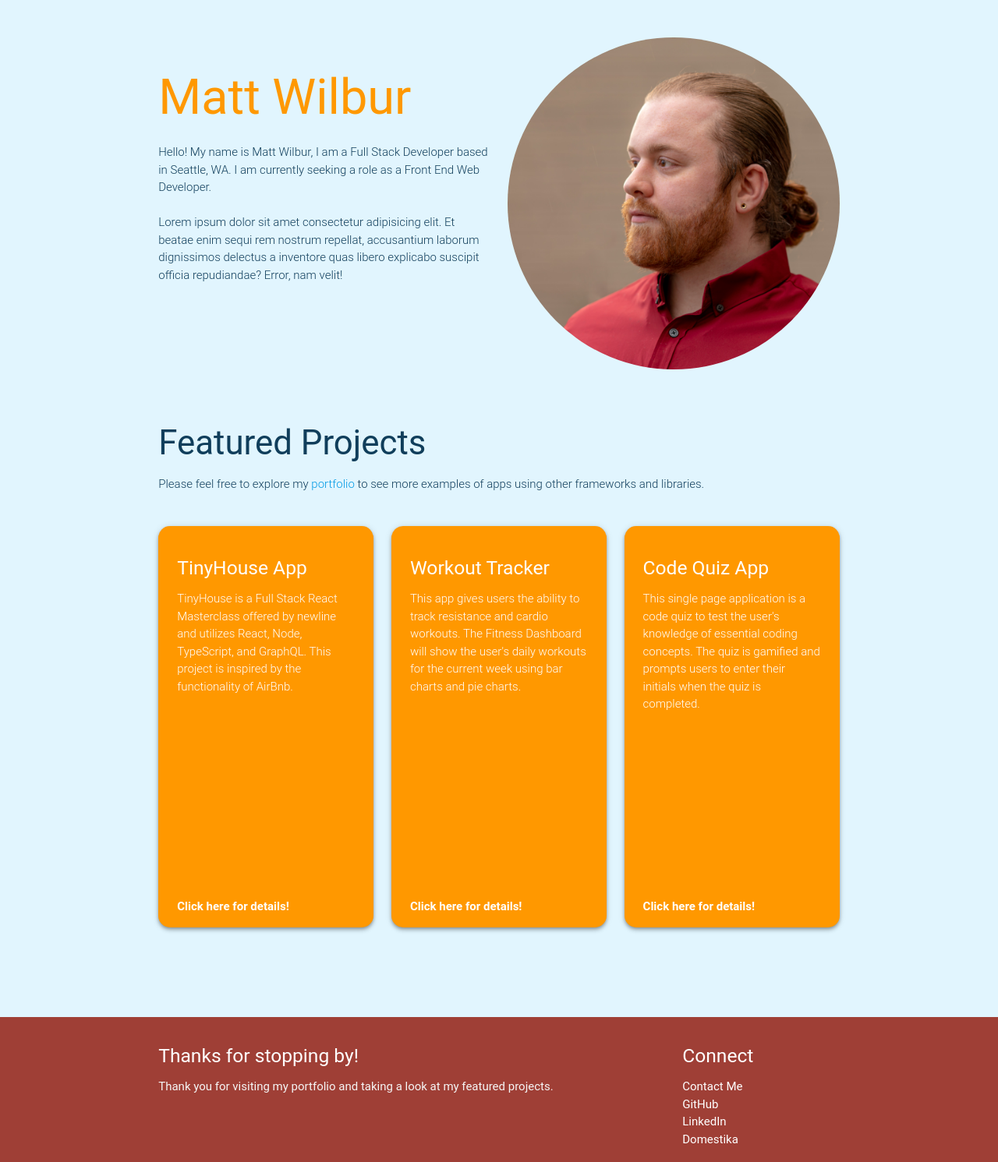
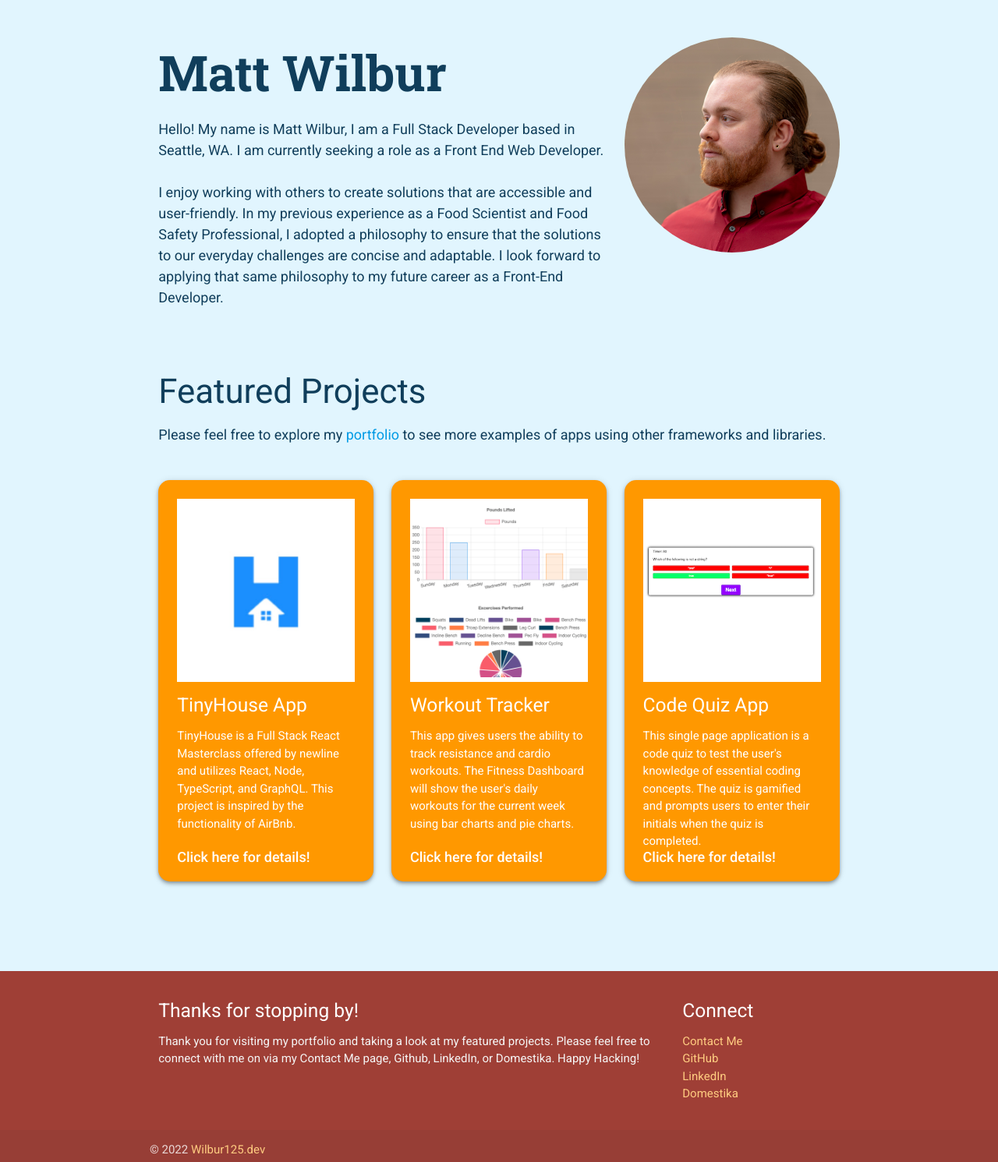
Before and after one commit to wilbur125/portfolio, a plain HTML site: page index.html in a window 1280 px wide. Shown: the part 76-1567 px from the top of the page at 78% size. Drawn offline with nearby package versions, Linux system fonts and the light colour scheme.

Commit message:
Updated nav, page headers, paragraph tags, anchor tags, active class, and footer to match on html pages

```diff
--- a/index.html
+++ b/index.html
@@ -6,12 +6,15 @@
   <title>Matt Wilbur - Full Stack Developer</title>
 
   <link href="https://fonts.googleapis.com/icon?family=Material+Icons" rel="stylesheet">
+  <link rel="preconnect" href="https://fonts.googleapis.com">
+  <link rel="preconnect" href="https://fonts.gstatic.com" crossorigin>
+  <link href="https://fonts.googleapis.com/css2?family=Roboto:wght@400;500;700&family=Roboto+Slab:wght@400;700&display=swap" rel="stylesheet">
   <link href="css/materialize.css" type="text/css" rel="stylesheet" media="screen,projection"/>
   <link href="css/style.css" type="text/css" rel="stylesheet" media="screen,projection"/>
 </head>
 <body class="light-blue lighten-5">
   <nav id="nav" role="navigation">
-    <div class="nav-wrapper container"><a id="logo-container" href="index.html" class="brand-logo">Wilbur125</a>
+    <div class="nav-wrapper container"><a id="logo-container" href="index.html" class="brand-logo roboto-slab-boldify">Wilbur125</a>
       <ul class="right hide-on-med-and-down">
         <li class="active"><a href="index.html">Home</a></li>
         <li><a href="assets/resume/matthew-wilbur-resume.pdf" target="_blank">Resume</a></li>
@@ -39,20 +42,21 @@
           <img class="responsive-img circle" src="./assets/images/profile-main.jpg" alt="Profile photo of the developer">
         </div>
 
-        <div class="col s12 l6">
+        <div class="col s12 l8">
           <div class="col s4 show-on-medium hide-on-small-and-down hide-on-large-only right">
             <!-- med, floats right -->
             <img class="responsive-img circle" src="./assets/images/profile-main.jpg" alt="Profile photo of the developer">
           </div>
-          <h1 class="header orange-text">Matt Wilbur</h1>
-          <p class="header light lead">Hello! My name is Matt Wilbur, I am a Full Stack Developer based in Seattle, WA. I am currently seeking a role as a Front End Web Developer.<br><br>
-          Lorem ipsum dolor sit amet consectetur adipisicing elit. Et beatae enim sequi rem nostrum repellat, accusantium laborum dignissimos delectus a inventore quas libero explicabo suscipit officia repudiandae? Error, nam velit!</p>
+          <h1 class="header home-title-header">Matt Wilbur</h1>
+          <p class="header light lead custom-large-font">Hello! My name is Matt Wilbur, I am a Full Stack Developer based in Seattle, WA. I am currently seeking a role as a Front End Web Developer.<br><br>
+          I enjoy working with others to create solutions that are accessible and user-friendly. In my previous experience as a Food Scientist and Food Safety Professional, I adopted a philosophy to ensure that the solutions to our everyday challenges are concise and adaptable. I look forward to applying that same philosophy to my future career as a Front-End Developer.
+          </p>
 
         </div>
 
-        <div class="col s12 m6 show-on-large hide-on-med-and-down">
+        <div class="col s12 m6 l4 show-on-large hide-on-med-and-down">
           <!-- large -->
-          <img class="responsive-img circle" src="./assets/images/profile-main.jpg" alt="Profile photo of the developer">
+          <img class="responsive-img circle home-image-max-height" src="./assets/images/profile-main.jpg" alt="Profile photo of the developer">
         </div>
       </div>
     </div>
@@ -64,18 +68,22 @@
       <div class="row">
         <div class="col s12">
           <h3 class="header">Featured Projects</h3>
-          <p class="show-on-large hide-on-med-and-down light">Please feel free to explore my <a href="portfolio.html">portfolio</a> to see more examples of apps using other frameworks and libraries.</p>
+          <p class="show-on-large hide-on-med-and-down light custom-large-font">Please feel free to explore my <a class="hoverable-link" href="portfolio.html">portfolio</a> to see more examples of apps using other frameworks and libraries.</p>
         </div>
       </div>
       <div class="row">
         <!-- Card #1 -->
         <div class="col m12 l4">
           <a href="tinyhouse-app.html">
-            <div class="card-panel card card-home orange z-depth-2 hoverable">
+            <div class="card-panel card card-home orange z-depth-2 hoverable hoverable-card">
               <span class="white-text">
+                <div class="project-image-background center-align">
+                  <img class="responsive-img project-image" alt="Screenshot from project page" src="./assets/images/portfolio/thlogo.png">
+                </div>
                 <h5 class="">TinyHouse App</h5>
                 <p class="light">TinyHouse is a Full Stack React Masterclass offered by newline and utilizes React, Node, TypeScript, and GraphQL. This project is inspired by the functionality of AirBnb.</p>
-                <p class="boldify" id="bottom">Click here for details!</p>
+                <br>
+                <p class="med-boldify custom-large-font" id="bottom">Click here for details!</p>
               </span>
             </div>
         </a>
@@ -83,11 +91,15 @@
         <!-- Card #2 -->
         <div class="col m12 l4">
           <a href="workout-tracker.html">
-            <div class="card-panel card card-home orange z-depth-2 hoverable">
+            <div class="card-panel card card-home orange z-depth-2 hoverable hoverable-card">
               <span class="white-text">
+                <div class="project-image-background center-align">
+                  <img class="responsive-img project-image" alt="Screenshot from project page" src="./assets/images/portfolio/wtlogo.png">
+                </div>
                 <h5 class="">Workout Tracker</h5>
                 <p class="light">This app gives users the ability to track resistance and cardio workouts. The Fitness Dashboard will show the user's daily workouts for the current week using bar charts and pie charts.</p>
-                <p class="boldify" id="bottom">Click here for details!</p>
+                <br>
+                <p class="med-boldify custom-large-font" id="bottom">Click here for details!</p>
               </span>
             </div>
           </a>
@@ -95,11 +107,15 @@
         <!-- Card #3 -->
         <div class="col m12 l4">
           <a href="code-quiz.html">
-            <div class="card-panel card card-home orange z-depth-2 hoverable">
+            <div class="card-panel card card-home orange z-depth-2 hoverable hoverable-card">
               <span class="white-text">
+                <div class="project-image-background center-align">
+                  <img class="responsive-img project-image" alt="Screenshot from project page" src="./assets/images/portfolio/cqlogo.png">
+                </div>
                 <h5 class="">Code Quiz App</h5>
                 <p class="light">This single page application is a code quiz to test the user's knowledge of essential coding concepts. The quiz is gamified and prompts users to enter their initials when the quiz is completed.</p>
-                <p class="boldify" id="bottom">Click here for details!</p>
+                <br>
+                <p class="med-boldify custom-large-font" id="bottom">Click here for details!</p>
               </span>
             </div>
           </a>
@@ -107,7 +123,7 @@
       </div>
       <div class="row">
         <div class="col s12 show-on-small hide-on-med-and-up">
-          <p class=" light">Please feel free to explore my <a href="portfolio.html">portfolio</a> to see more examples of apps using other frameworks and libraries.</p>
+          <p class="custom-large-font light">Please feel free to explore my <a class="hoverable-link" href="portfolio.html">portfolio</a> to see more examples of apps using other frameworks and libraries.</p>
         </div>
       </div>
     <br><br>
@@ -119,22 +135,22 @@
       <div class="row">
         <div class="col l9 m6 s12">
           <h5 class="white-text">Thanks for stopping by!</h5>
-          <p class="grey-text text-lighten-4">Thank you for visiting my portfolio and taking a look at my featured projects. </p>
+          <p class="grey-text text-lighten-4">Thank you for visiting my portfolio and taking a look at my featured projects. Please feel free to connect with me on via my Contact Me page, Github, LinkedIn, or Domestika. Happy Hacking!</p>
         </div>
         <div class="col l3 offset-m3 m3 s12">
           <h5 class="white-text">Connect</h5>
           <ul>
-            <li><a class="white-text" href="contact.html">Contact Me</a></li>
-            <li><a class="white-text" href="https://github.com/wilbur125">GitHub</a></li>
-            <li><a class="white-text" href="https://www.linkedin.com/in/matthew-wilbur/">LinkedIn</a></li>
-            <li><a class="white-text" href="https://www.domestika.org/en/wilbur125">Domestika</a></li>
+            <li><a class="orange-text text-lighten-3 hoverable-link" href="contact.html">Contact Me</a></li>
+            <li><a class="orange-text text-lighten-3 hoverable-link" href="https://github.com/wilbur125">GitHub</a></li>
+            <li><a class="orange-text text-lighten-3 hoverable-link" href="https://www.linkedin.com/in/matthew-wilbur/">LinkedIn</a></li>
+            <li><a class="orange-text text-lighten-3 hoverable-link" href="https://www.domestika.org/en/wilbur125">Domestika</a></li>
           </ul>
         </div>
       </div>
     </div>
     <div class="footer-copyright">
       <div class="container ">
-      &copy; 2022 <a class="orange-text text-lighten-3" href="http://wilbur125.dev">Wilbur125.dev</a>
+      &copy; 2022 <a class="orange-text text-lighten-3 hoverable-link" href="http://wilbur125.dev">Wilbur125.dev</a>
       </div>
     </div>
   </footer>
```
Also changed, not shown: code-quiz.html (+9 -6 lines), contact.html (+14 -11 lines), portfolio.html (+10 -7 lines), tinyhouse-app.html (+9 -6 lines), workout-tracker.html (+9 -6 lines).
